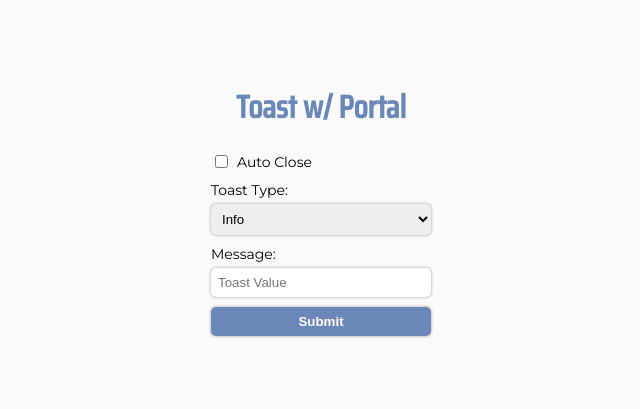
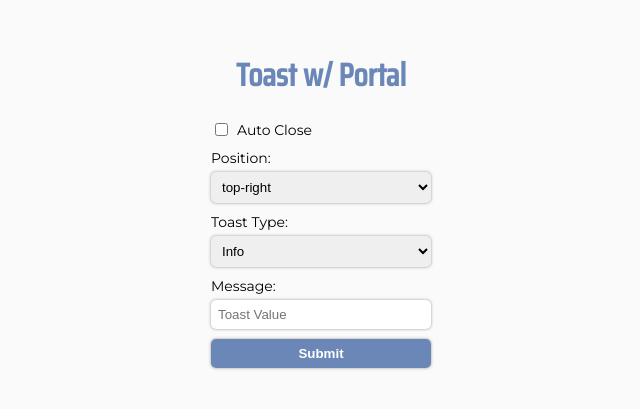
Before and after one commit to Tkalex32/toast-01_ts, a React (Create React App) app: page / in a window 1280 px wide. Shown: the part 191-600 px from the top of the page, without its empty margins (319-959 px from the left). Built offline with nearby package versions, Linux system fonts and the light colour scheme.

Commit message:
feat: add toast positioning

```diff
--- a/src/components/App/App.tsx
+++ b/src/components/App/App.tsx
@@ -6,6 +6,7 @@ export const App: FC = () => {
   const toastRef = useRef<ToastHandle>(null);
   const [text, setText] = useState<string>('');
   const [mode, setMode] = useState<string>('info');
+  const [position, setPosition] = useState('top-right');
   const [autoClose, setAutoClose] = useState<boolean>(false);
 
   const addToast = () => {
@@ -36,6 +37,20 @@ export const App: FC = () => {
           </div>
 
           <div className={styles.formGroup}>
+            <label htmlFor="positionSelect">Position:</label>
+            <select
+              value={position}
+              id="positionSelect"
+              onChange={e => setPosition(e.target.value)}
+            >
+              <option value="top-left">top-left</option>
+              <option value="top-right">top-right</option>
+              <option value="bottom-left">bottom-left</option>
+              <option value="bottom-right">bottom-right</option>
+            </select>
+          </div>
+
+          <div className={styles.formGroup}>
             <label htmlFor="typeSelect">Toast Type:</label>
             <select
               value={mode}
@@ -63,7 +78,11 @@ export const App: FC = () => {
           <button>Submit</button>
         </form>
       </div>
-      <ToastPortal ref={toastRef} autoClose={autoClose} />
+      <ToastPortal
+        ref={toastRef}
+        autoClose={autoClose}
+        position={position}
+      />
     </div>
   );
 };
--- a/src/components/ToastPortal/ToastPortal.tsx
+++ b/src/components/ToastPortal/ToastPortal.tsx
@@ -17,13 +17,14 @@ export type ToastHandle = {
 interface ToastPortalProps {
   autoClose: boolean;
   autoCloseTime?: number;
+  position: string;
   ref: ForwardedRef<ToastHandle>;
 }
 
 export const ToastPortal = forwardRef<ToastHandle, ToastPortalProps>(
-  ({ autoClose = false, autoCloseTime = 5000 }, ref) => {
+  ({ autoClose = false, autoCloseTime = 5000, position }, ref) => {
     const [toasts, setToasts] = useState<IToast[]>([]);
-    const { loaded, portalId } = useToastPortal();
+    const { loaded, portalId } = useToastPortal(position);
 
     useToastAutoClose({
       toasts,
--- a/src/hooks/useToastPortal.ts
+++ b/src/hooks/useToastPortal.ts
@@ -1,14 +1,18 @@
 import { useEffect, useState } from 'react';
-import { uuid } from 'shared';
+import { uuid, setPosition } from 'shared';
 
-export const useToastPortal = () => {
+export const useToastPortal: (position: string) => {
+  loaded: boolean;
+  portalId: string;
+} = position => {
   const [loaded, setLoaded] = useState<boolean>(false);
   const [portalId] = useState<string>(`toast-portal-${uuid()}`);
+  const toastsPosition = setPosition(position);
 
   useEffect((): (() => void) => {
     const div: HTMLDivElement = document.createElement('div');
     div.id = portalId;
-    div.setAttribute('style', 'position: fixed; top: 10px; right: 10px;');
+    div.setAttribute('style', `position: fixed; top: 10px; right: 10px;`);
     document.getElementsByTagName('body')[0].prepend(div);
 
     setLoaded(true);
@@ -18,5 +22,13 @@ export const useToastPortal = () => {
     };
   }, [portalId]);
 
+  useEffect((): void => {
+    const div = document.getElementsByTagName('div')[0];
+    div.setAttribute(
+      'style',
+      `position: fixed; ${toastsPosition[0]}: 10px; ${toastsPosition[1]}: 10px;`,
+    );
+  }, [toastsPosition]);
+
   return { loaded, portalId };
 };
--- a/src/shared/helpers.ts
+++ b/src/shared/helpers.ts
@@ -10,3 +10,18 @@ export const uuid: Function = (): string => {
     },
   );
 };
+
+export const setPosition: Function = (position: string): Position[] => {
+  switch (position) {
+    case 'top-right':
+      return ['top', 'right'];
+    case 'top-left':
+      return ['top', 'left'];
+    case 'bottom-right':
+      return ['bottom', 'right'];
+    case 'bottom-left':
+      return ['bottom', 'left'];
+    default:
+      return ['top', 'right'];
+  }
+};
--- a/src/types.d.ts
+++ b/src/types.d.ts
@@ -3,3 +3,5 @@ interface IToast {
   message: string;
   mode: string;
 }
+
+type Position = 'top' | 'bottom' | 'left' | 'right';
```
